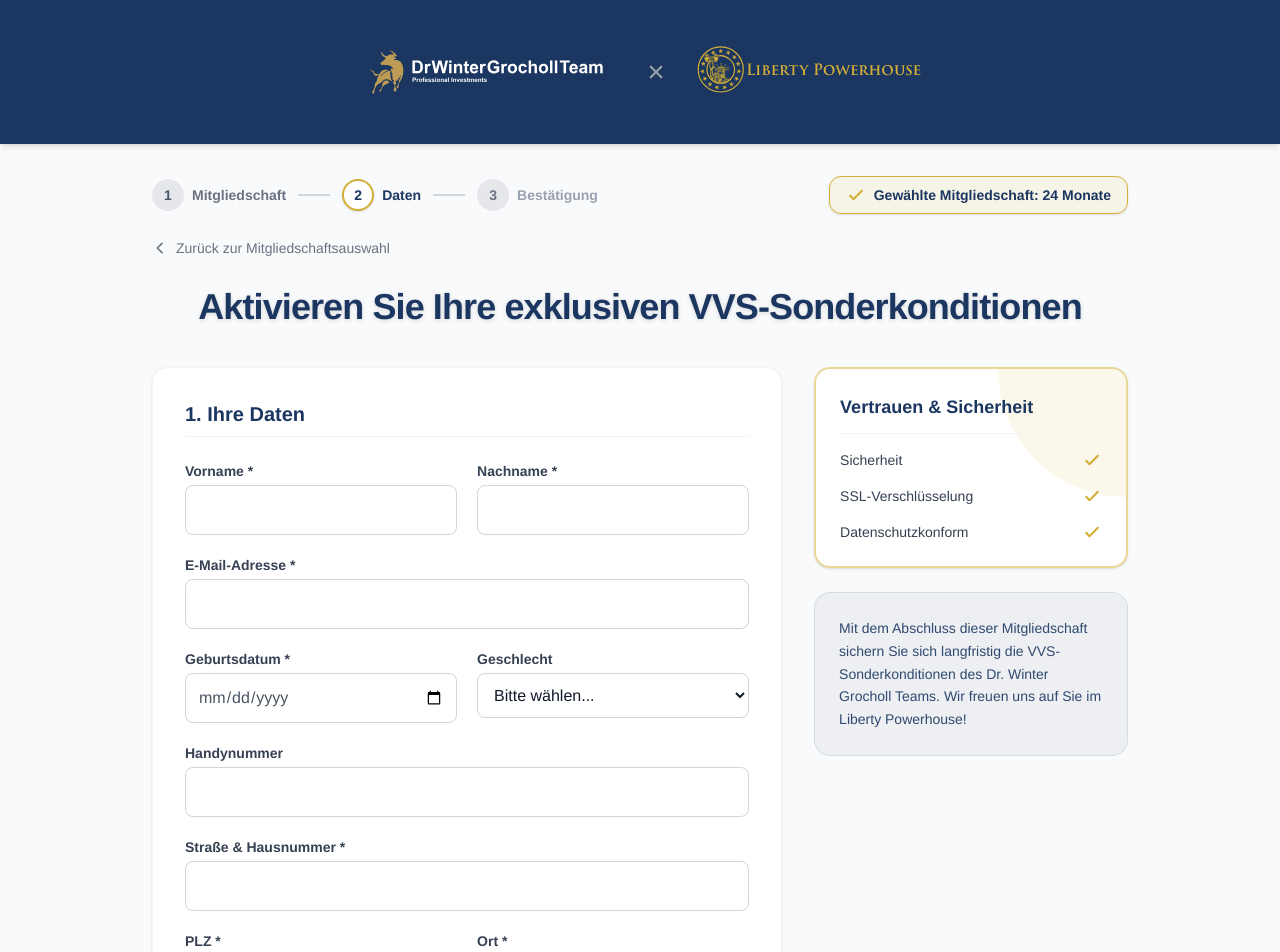
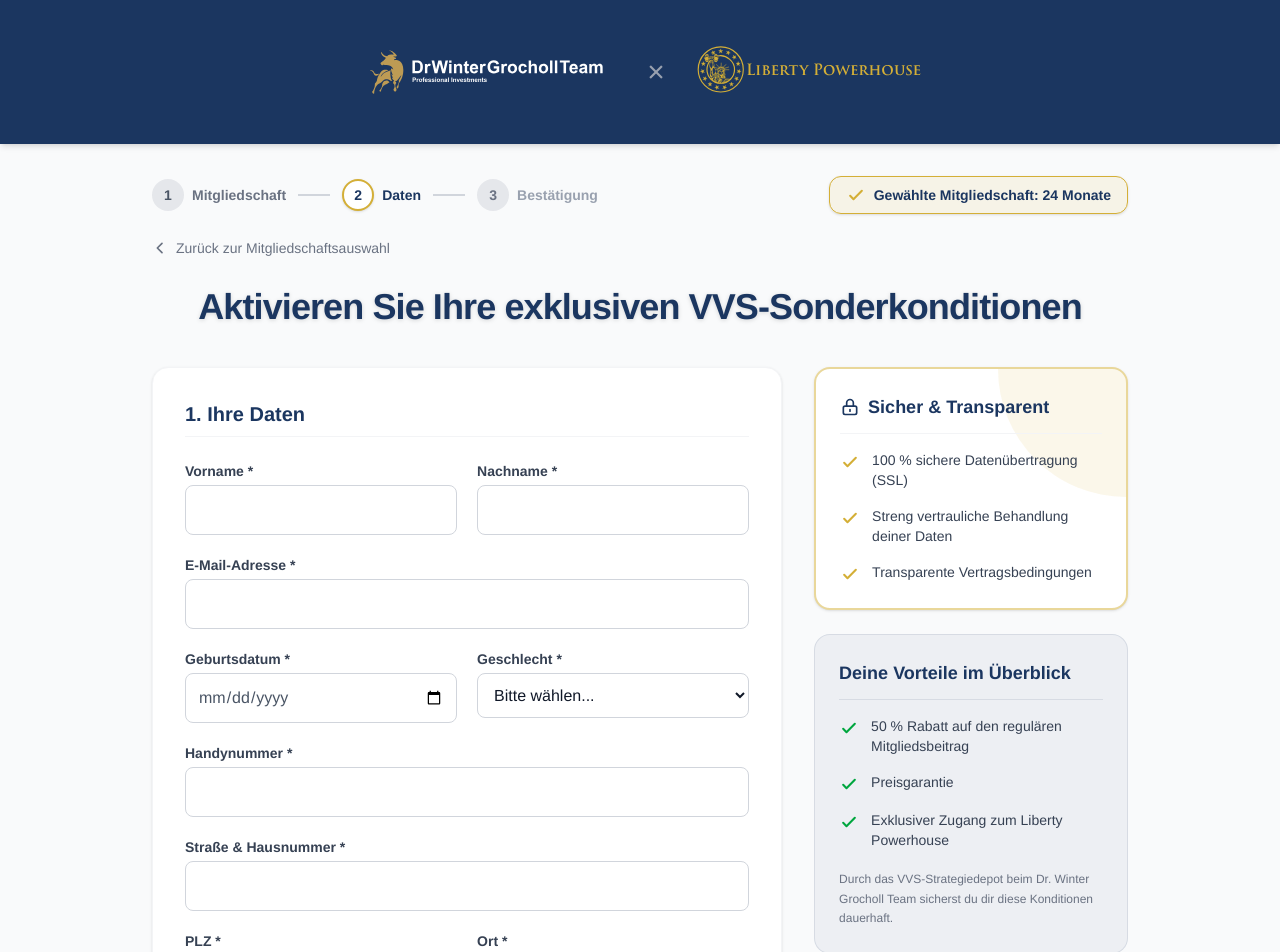
Before and after one commit to libertypowerhousemichendorf/liberty-x-vvs-landingpage, a Next.js app: page /vvs-abschluss/daten in a window 1280 px wide. Shown: the top 952 px of the page. Built offline with nearby package versions, Linux system fonts and the light colour scheme.

Commit message:
Update IBAN formatting and remove '24 Monate' from value reminder box

```diff
--- a/src/app/vvs-abschluss/daten/page.tsx
+++ b/src/app/vvs-abschluss/daten/page.tsx
@@ -38,6 +38,18 @@ function CheckoutContent() {
   const handleChange = (e: React.ChangeEvent<HTMLInputElement | HTMLSelectElement>) => {
     const { name, value, type } = e.target;
     const checked = (e.target as HTMLInputElement).checked;
+
+    if (name === "iban") {
+      let raw = value.replace(/[^a-zA-Z0-9]/g, "").toUpperCase();
+      let formattedIban = raw.match(/.{1,4}/g)?.join(" ") || "";
+
+      setFormData((prev) => ({
+        ...prev,
+        [name]: formattedIban,
+      }));
+      return;
+    }
+
     setFormData((prev) => ({
       ...prev,
       [name]: type === "checkbox" ? checked : value,
@@ -134,8 +146,8 @@ function CheckoutContent() {
                  <input required type="date" name="birthDate" value={formData.birthDate} onChange={handleChange} className="border border-gray-300 rounded-lg p-3 focus:ring-2 focus:ring-[#D4AF37] focus:border-[#D4AF37] transition-all outline-none text-gray-600" />
                </div>
                <div className="flex flex-col gap-1">
-                 <label className="text-sm font-semibold text-gray-700">Geschlecht</label>
-                 <select name="gender" value={formData.gender} onChange={handleChange} className="border border-gray-300 rounded-lg p-3 focus:ring-2 focus:ring-[#D4AF37] focus:border-[#D4AF37] transition-all outline-none bg-white">
+                 <label className="text-sm font-semibold text-gray-700">Geschlecht *</label>
+                 <select required name="gender" value={formData.gender} onChange={handleChange} className="border border-gray-300 rounded-lg p-3 focus:ring-2 focus:ring-[#D4AF37] focus:border-[#D4AF37] transition-all outline-none bg-white">
                    <option value="">Bitte wählen...</option>
                    <option value="male">Männlich</option>
                    <option value="female">Weiblich</option>
@@ -143,8 +155,8 @@ function CheckoutContent() {
                  </select>
                </div>
                <div className="flex flex-col gap-1 md:col-span-2">
-                 <label className="text-sm font-semibold text-gray-700">Handynummer</label>
-                 <input type="tel" name="phone" value={formData.phone} onChange={handleChange} className="border border-gray-300 rounded-lg p-3 focus:ring-2 focus:ring-[#D4AF37] focus:border-[#D4AF37] transition-all outline-none" />
+                 <label className="text-sm font-semibold text-gray-700">Handynummer *</label>
+                 <input required type="tel" name="phone" value={formData.phone} onChange={handleChange} className="border border-gray-300 rounded-lg p-3 focus:ring-2 focus:ring-[#D4AF37] focus:border-[#D4AF37] transition-all outline-none" />
                </div>
                <div className="flex flex-col gap-1 md:col-span-2">
                  <label className="text-sm font-semibold text-gray-700">Straße & Hausnummer *</label>
@@ -169,7 +181,7 @@ function CheckoutContent() {
                </div>
                <div className="flex flex-col gap-1">
                  <label className="text-sm font-semibold text-gray-700">IBAN *</label>
-                 <input required type="text" name="iban" value={formData.iban} onChange={handleChange} className="border border-gray-300 rounded-lg p-3 focus:ring-2 focus:ring-[#D4AF37] focus:border-[#D4AF37] transition-all outline-none font-mono tracking-widest uppercase text-sm" />
+                 <input required type="text" name="iban" value={formData.iban} onChange={handleChange} maxLength={27} className="border border-gray-300 rounded-lg p-3 focus:ring-2 focus:ring-[#D4AF37] focus:border-[#D4AF37] transition-all outline-none font-mono tracking-widest uppercase text-sm" />
                </div>
             </div>
 
@@ -199,8 +211,7 @@ function CheckoutContent() {
             <button type="submit" className="w-full mt-4 py-4 px-6 rounded-xl font-bold text-white bg-[#1B3660] hover:bg-[#152a4a] transition-colors shadow-lg active:scale-[0.98] border border-[#1B3660] relative overflow-hidden group">
                <div className="absolute inset-0 bg-gradient-to-r from-transparent via-white/10 to-transparent translate-x-[-100%] group-hover:translate-x-[100%] transition-transform duration-700" />
                <div className="flex flex-col items-center">
-                 <span className="text-lg">Kostenpflichtig anmelden</span>
-                 <span className="text-[#D4AF37] font-medium text-sm">& Rabatt aktivieren</span>
+                 <span className="text-lg">Kostenpflichtig anmelden & Rabatt aktivieren</span>
                </div>
             </button>
             <div className="w-full text-center mt-4">
@@ -209,36 +220,55 @@ function CheckoutContent() {
                  100% Sichere SSL-Übertragung
               </span>
             </div>
-
           </form>
 
-          {/* SIDEBAR: Trust Box */}
+          {/* SIDEBAR */}
           <div className="w-full lg:w-1/3 flex flex-col gap-6 sticky top-6">
+
+             {/* Box 1: Trust Box */}
              <div className="bg-white rounded-2xl shadow-sm border-2 border-[#D4AF37]/50 p-6 relative overflow-hidden">
                 {/* Decorative sheen */}
                 <div className="absolute top-0 right-0 w-32 h-32 bg-[#D4AF37]/10 rounded-bl-full pointer-events-none" />
 
-                <h3 className="text-lg font-bold text-[#1B3660] mb-4 border-b border-gray-100 pb-3 relative">Vertrauen & Sicherheit</h3>
+                <h3 className="text-lg font-bold text-[#1B3660] mb-4 border-b border-gray-100 pb-3 relative flex items-center gap-2">
+                   <svg className="w-5 h-5 text-[#1B3660]" fill="none" stroke="currentColor" viewBox="0 0 24 24"><path strokeLinecap="round" strokeLinejoin="round" strokeWidth={2} d="M12 15v2m-6 4h12a2 2 0 002-2v-6a2 2 0 00-2-2H6a2 2 0 00-2 2v6a2 2 0 002 2zm10-10V7a4 4 0 00-8 0v4h8z" /></svg>
+                   Sicher & Transparent
+                </h3>
                 <ul className="space-y-4 relative">
-                   <li className="flex items-center justify-between text-sm text-gray-700 font-medium">
-                      <span>Sicherheit</span>
-                      <svg className="w-5 h-5 text-[#D4AF37] shrink-0" fill="none" stroke="currentColor" viewBox="0 0 24 24"><path strokeLinecap="round" strokeLinejoin="round" strokeWidth={2.5} d="M5 13l4 4L19 7" /></svg>
+                   <li className="flex items-start gap-3 text-sm text-gray-700 font-medium">
+                      <svg className="w-5 h-5 text-[#D4AF37] shrink-0 mt-0.5" fill="none" stroke="currentColor" viewBox="0 0 24 24"><path strokeLinecap="round" strokeLinejoin="round" strokeWidth={2.5} d="M5 13l4 4L19 7" /></svg>
+                      <span>100 % sichere Datenübertragung (SSL)</span>
                    </li>
-                   <li className="flex items-center justify-between text-sm text-gray-700 font-medium">
-                      <span>SSL-Verschlüsselung</span>
-                      <svg className="w-5 h-5 text-[#D4AF37] shrink-0" fill="none" stroke="currentColor" viewBox="0 0 24 24"><path strokeLinecap="round" strokeLinejoin="round" strokeWidth={2.5} d="M5 13l4 4L19 7" /></svg>
+                   <li className="flex items-start gap-3 text-sm text-gray-700 font-medium">
+                      <svg className="w-5 h-5 text-[#D4AF37] shrink-0 mt-0.5" fill="none" stroke="currentColor" viewBox="0 0 24 24"><path strokeLinecap="round" strokeLinejoin="round" strokeWidth={2.5} d="M5 13l4 4L19 7" /></svg>
+                      <span>Streng vertrauliche Behandlung deiner Daten</span>
                    </li>
-                   <li className="flex items-center justify-between text-sm text-gray-700 font-medium">
-                      <span>Datenschutzkonform</span>
-                      <svg className="w-5 h-5 text-[#D4AF37] shrink-0" fill="none" stroke="currentColor" viewBox="0 0 24 24"><path strokeLinecap="round" strokeLinejoin="round" strokeWidth={2.5} d="M5 13l4 4L19 7" /></svg>
+                   <li className="flex items-start gap-3 text-sm text-gray-700 font-medium">
+                      <svg className="w-5 h-5 text-[#D4AF37] shrink-0 mt-0.5" fill="none" stroke="currentColor" viewBox="0 0 24 24"><path strokeLinecap="round" strokeLinejoin="round" strokeWidth={2.5} d="M5 13l4 4L19 7" /></svg>
+                      <span>Transparente Vertragsbedingungen</span>
                    </li>
                 </ul>
              </div>
 
-             {/* Info Card */}
+             {/* Box 2: Value Reminder */}
              <div className="bg-[#1B3660]/5 rounded-2xl p-6 border border-[#1B3660]/10">
-                <p className="text-sm text-[#1B3660]/90 font-medium leading-relaxed">
-                  Mit dem Abschluss dieser Mitgliedschaft sichern Sie sich langfristig die VVS-Sonderkonditionen des Dr. Winter Grocholl Teams. Wir freuen uns auf Sie im Liberty Powerhouse!
+                <h3 className="text-lg font-bold text-[#1B3660] mb-4 border-b border-[#1B3660]/10 pb-3 relative">Deine Vorteile im Überblick</h3>
+                <ul className="space-y-4 relative mb-5">
+                   <li className="flex items-start gap-3 text-sm text-gray-700 font-medium">
+                      <svg className="w-5 h-5 text-green-600 shrink-0 mt-0.5" fill="none" stroke="currentColor" viewBox="0 0 24 24"><path strokeLinecap="round" strokeLinejoin="round" strokeWidth={2.5} d="M5 13l4 4L19 7" /></svg>
+                      <span>50 % Rabatt auf den regulären Mitgliedsbeitrag</span>
+                   </li>
+                   <li className="flex items-start gap-3 text-sm text-gray-700 font-medium">
+                      <svg className="w-5 h-5 text-green-600 shrink-0 mt-0.5" fill="none" stroke="currentColor" viewBox="0 0 24 24"><path strokeLinecap="round" strokeLinejoin="round" strokeWidth={2.5} d="M5 13l4 4L19 7" /></svg>
+                      <span>Preisgarantie</span>
+                   </li>
+                   <li className="flex items-start gap-3 text-sm text-gray-700 font-medium">
+                      <svg className="w-5 h-5 text-green-600 shrink-0 mt-0.5" fill="none" stroke="currentColor" viewBox="0 0 24 24"><path strokeLinecap="round" strokeLinejoin="round" strokeWidth={2.5} d="M5 13l4 4L19 7" /></svg>
+                      <span>Exklusiver Zugang zum Liberty Powerhouse</span>
+                   </li>
+                </ul>
+                <p className="text-xs text-gray-500 font-medium leading-relaxed">
+                  Durch das VVS-Strategiedepot beim Dr. Winter Grocholl Team sicherst du dir diese Konditionen dauerhaft.
                 </p>
              </div>
           </div>
```
